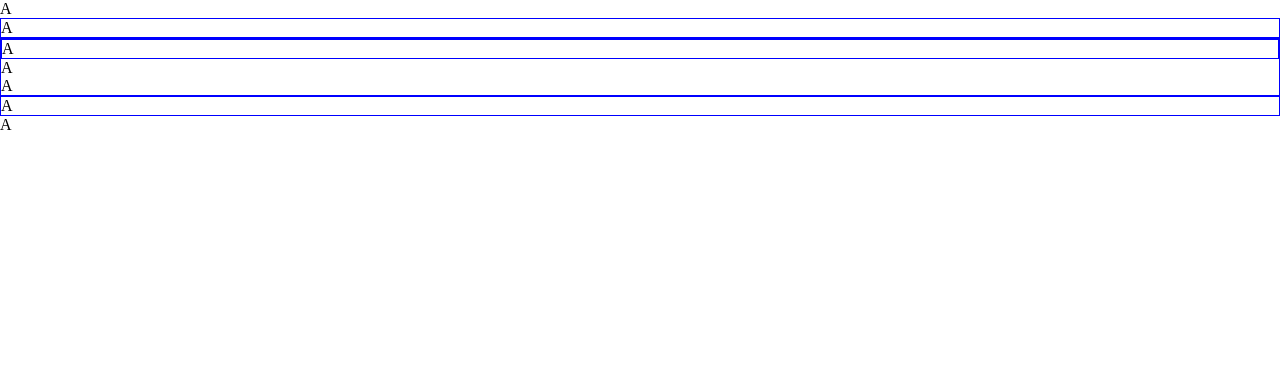
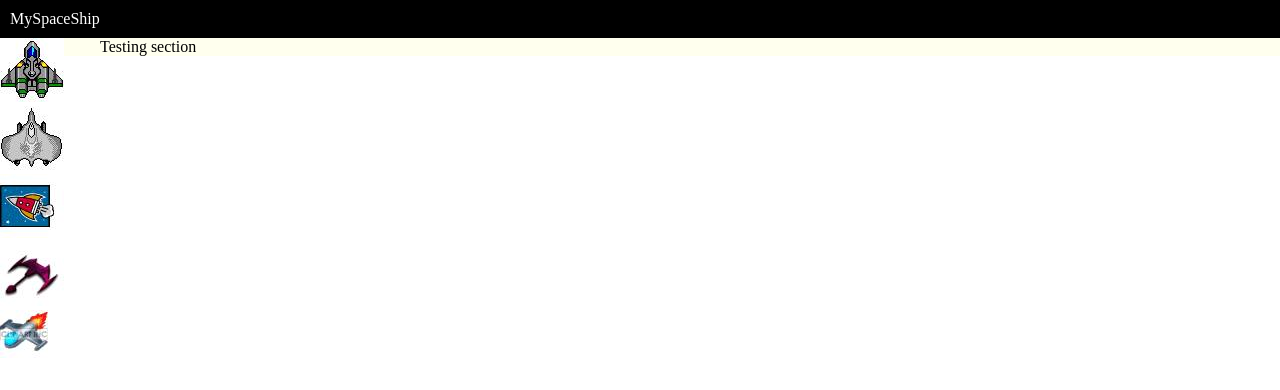
Before and after one commit to eudesf/MySpaceShip, a plain HTML site: page MySpaceShip/WebContent/index.html in a window 1280 px wide. Drawn offline with Linux system fonts and the light colour scheme.

Commit message:
Basic state

```diff
--- a/MySpaceShip/WebContent/index.html
+++ b/MySpaceShip/WebContent/index.html
@@ -6,49 +6,55 @@
 			/* reset from YUI 3 */
    		    html{color:#000;background:#FFF;}body,div,dl,dt,dd,ul,ol,li,h1,h2,h3,h4,h5,h6,pre,code,form,fieldset,legend,input,textarea,p,blockquote,th,td{margin:0;padding:0;}table{border-collapse:collapse;border-spacing:0;}fieldset,img{border:0;}address,caption,cite,code,dfn,em,strong,th,var{font-style:normal;font-weight:normal;}li{list-style:none;}caption,th{text-align:left;}h1,h2,h3,h4,h5,h6{font-size:100%;font-weight:normal;}q:before,q:after{content:'';}abbr,acronym{border:0;font-variant:normal;}sup{vertical-align:text-top;}sub{vertical-align:text-bottom;}input,textarea,select{font-family:inherit;font-size:inherit;font-weight:inherit;}input,textarea,select{*font-size:100%;}legend{color:#000;}
 
-			header, aside, section {
-				border: 1px solid blue;]
+			header {
+				background: #000;
+				color: #fff;
+				padding: 10px;
 			}
+
+			nav {
+				float: left;
+				width: 80px;
+			}
+
+			nav a {
+				display: block;
+			}
+
+			section {
+				padding-left: 100px;
+				background: #FFE;
+			}
+
 		</style>
 	</head>
 	<body>
 
-<!-- 		<header> -->
-<!-- 			<h2>MySpaceShip</h2> -->
-<!-- 		</header> -->
+		<header>
+			<h2>MySpaceShip</h2>
+		</header>
 
-<!-- 		<nav> -->
-<!-- 			<a href="javascript:void(0)"> -->
-<!-- 				<img src="images/ship1.jpg"/> -->
-<!-- 			</a> -->
-<!-- 			<a href="javascript:void(0)"> -->
-<!-- 				<img src="images/ship2.jpg"/> -->
-<!-- 			</a> -->
-<!-- 			<a href="javascript:void(0)"> -->
-<!-- 				<img src="images/ship3.jpg"/> -->
-<!-- 			</a> -->
-<!-- 			<a href="javascript:void(0)"> -->
-<!-- 				<img src="images/ship4.jpg"/> -->
-<!-- 			</a> -->
-<!-- 			<a href="javascript:void(0)"> -->
-<!-- 				<img src="images/ship5.jpg"/> -->
-<!-- 			</a> -->
-<!-- 		</nav> -->
-			<div id="pageContainer">A
-				<header id="pageHeader">A</header>
-			 	<div id="contentContainer" class="clearfix">
-					<nav id="pageNav"></nav>
+		<nav>
+			<a href="javascript:void(0)">
+				<img src="images/ship1.jpg"/>
+			</a>
+			<a href="javascript:void(0)">
+				<img src="images/ship2.jpg"/>
+			</a>
+			<a href="javascript:void(0)">
+				<img src="images/ship3.jpg"/>
+			</a>
+			<a href="javascript:void(0)">
+				<img src="images/ship4.jpg"/>
+			</a>
+			<a href="javascript:void(0)">
+				<img src="images/ship5.jpg"/>
+			</a>
+		</nav>
 
-		  		<section id="pageSection">
-						<header class="sectionHeader">A</header>
-						<article class="sectionArticle">A</article>
-						<footer class="sectionFooter">A</footer>
-					</section>
-
-		 			<aside id="pageAside">A</aside>
-				</div>
-				<footer id="pageFooter">A</footer>
-			</div>
+		<section>
+			Testing section
+		</section>
 
 	</body>
 </html>
```
